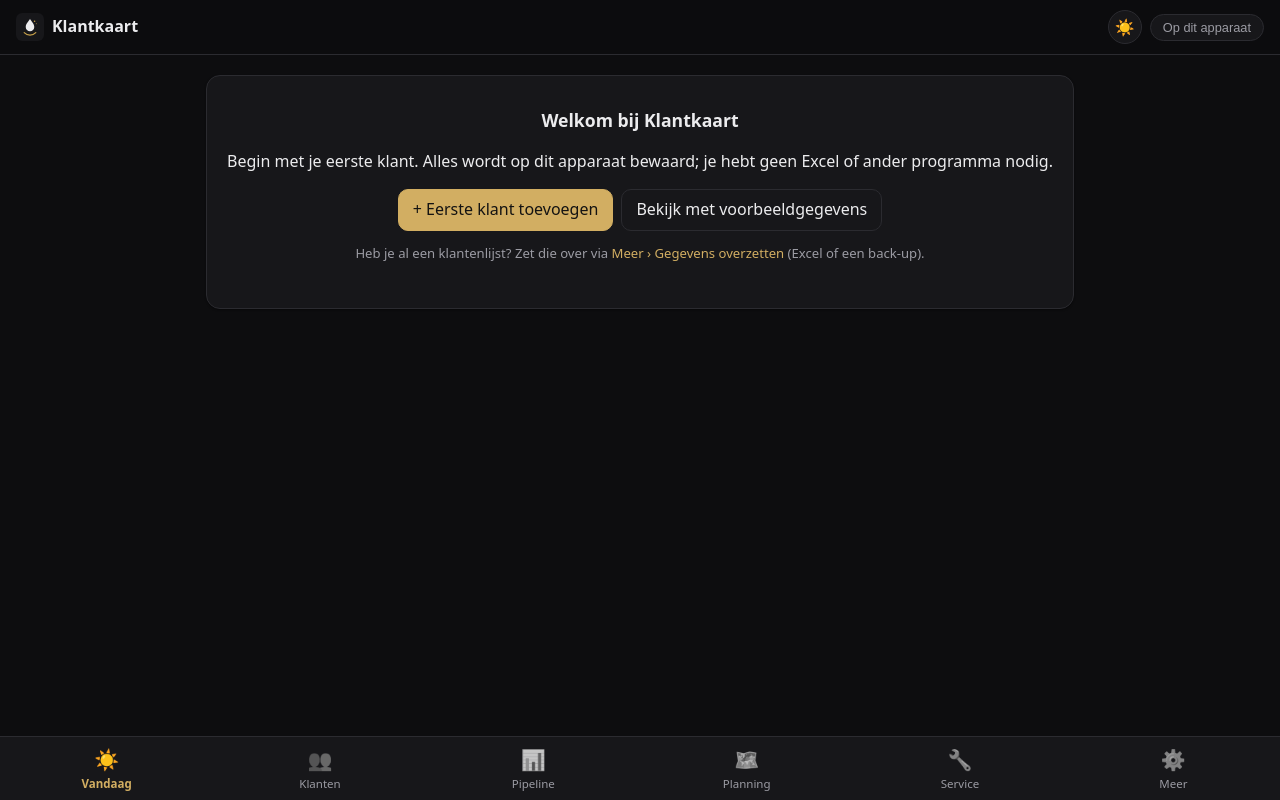
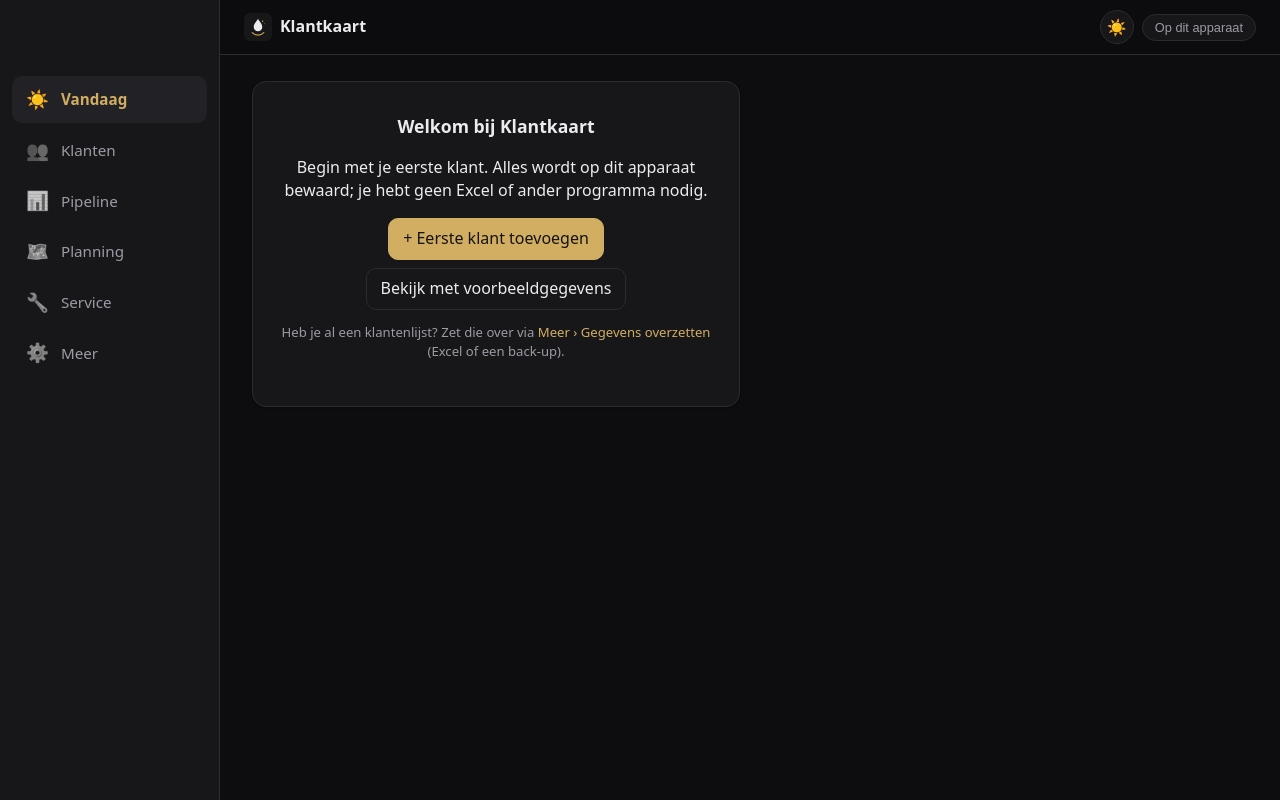
Before and after one commit to scentlinqnl-png/crm, a PHP site: page / in a window 1280 px wide. Run offline with PHP 8.4, Linux system fonts and the light colour scheme.

Commit message:
Bredere desktopweergave (mobile first)
- Vanaf 1024 px: zijbalk-navigatie links, inhoud tot 1400 px breed
- Vandaag, klantkaart, rapportage en Meer in twee (vanaf 1500 px drie) kolommen
- Klantenlijst in meerdere kolommen, bredere dialogen en pipeline-kolommen
- Mobiele opmaak ongewijzigd; zoekbalk en contactknoppen ook op mobiel netter

Co-Authored-By: Claude Opus 5.5 <noreply@anthropic.com>
Claude-Session: https://claude.ai/code/session_01FCnc4Lf1Jh814hazcR7W6m

```diff
--- a/js/app.js
+++ b/js/app.js
@@ -1416,6 +1416,8 @@ function render() {
   const [re, fn, tab, usesParams] = found;
   const arg = usesParams ? params : path.match(re)?.[1];
   const scrollY = lastRoute === location.hash ? window.scrollY : 0;
+  // Op brede schermen tonen deze overzichten hun kaarten in twee kolommen (alleen via CSS min-width).
+  view.classList.toggle('wide-grid', [viewVandaag, viewKlant, viewRapport, viewMeer].includes(fn));
   view.innerHTML = fn(arg);
   fn.after?.(arg);
   $$('[data-demo]', view).forEach((b) => b.addEventListener('click', startDemo));
--- a/styles.css
+++ b/styles.css
@@ -154,13 +154,15 @@ main { max-width: 900px; margin: 0 auto; padding: 8px 16px; outline: none; }
 .list li { display: flex; align-items: center; gap: 8px; padding: 12px 4px; border-bottom: 1px solid var(--line); }
 .list li:last-child { border-bottom: 0; }
 .list li > a, .list li > div { flex: 1; min-width: 0; color: var(--text); }
+.list li > a.btn { flex: none; }
 .list b { font-weight: 600; }
 .list.compact li { padding: 9px 2px; }
 .list li.clickable { cursor: pointer; }
 #klantList { background: var(--surface); border: 1px solid var(--line); border-radius: var(--radius); padding: 0 12px; }
 
 .searchbar { display: flex; gap: 8px; margin: 8px 0; }
-.searchbar input { flex: 1; }
+.searchbar input { flex: 1; min-width: 0; }
+.searchbar select { width: auto; flex: none; max-width: 40%; }
 .chips { display: flex; gap: 6px; overflow-x: auto; padding: 4px 0 10px; scrollbar-width: none; }
 .chip { border: 1px solid var(--line); background: var(--surface); color: var(--text); border-radius: 999px; padding: 6px 12px; font: inherit; font-size: .85rem; white-space: nowrap; cursor: pointer; }
 .chip.on { background: var(--brand); color: var(--brand-ink); border-color: var(--brand); }
@@ -332,3 +334,48 @@ canvas.sig { width: 100%; height: 150px; background: #fff; border-radius: 10px;
 .add-stop { display: flex; flex-wrap: wrap; gap: 8px; margin: 10px 0 4px; }
 .add-stop select { flex: 1; min-width: 200px; }
 .time-inline { width: 112px; min-height: 34px; padding: 4px 6px; font: inherit; font-weight: 700; }
+
+/* ---------- Desktop (mobile first: alles hieronder geldt alleen op brede schermen) ---------- */
+@media (min-width: 1024px) {
+  :root { --sidebar-w: 220px; }
+  body { padding-bottom: 32px; padding-left: var(--sidebar-w); }
+  .topbar { padding-left: 24px; padding-right: 24px; }
+  main { max-width: 1400px; padding: 16px 32px 32px; }
+
+  /* Menubalk onderaan wordt een zijbalk links */
+  .tabbar {
+    top: 0; bottom: 0; right: auto; width: var(--sidebar-w); height: auto;
+    display: flex; flex-direction: column; gap: 4px;
+    padding: 76px 12px 16px; border-top: 0; border-right: 1px solid var(--line);
+  }
+  .tabbar a { flex-direction: row; justify-content: flex-start; gap: 12px; padding: 10px 14px; border-radius: 10px; font-size: .95rem; }
+  .tabbar a span { font-size: 1.15rem; }
+  .tabbar a:hover { background: var(--surface-2); }
+  .tabbar a.on { background: var(--surface-2); }
+  .topbar { position: sticky; z-index: 11; }
+
+  #toast, .fab { bottom: 24px; }
+  #toast { left: calc(50% + var(--sidebar-w) / 2); }
+
+  /* Klantenlijst in kolommen */
+  #klantList { display: grid; grid-template-columns: repeat(auto-fill, minmax(340px, 1fr)); column-gap: 24px; padding: 0 16px; }
+  #klantList li:last-child { border-bottom: 1px solid var(--line); }
+
+  /* Overzichten met kaarten: twee kolommen, kop en KPI's over de volle breedte */
+  #view.wide-grid { display: grid; grid-template-columns: repeat(2, minmax(0, 1fr)); column-gap: 20px; align-items: start; }
+  #view.wide-grid > * { grid-column: 1 / -1; }
+  #view.wide-grid > section.card:not(.hero), #view.wide-grid > details.card, #view.wide-grid > a.nav-card { grid-column: auto; }
+  #view.wide-grid > .card { margin: 10px 0; }
+
+  .kpis { grid-template-columns: repeat(4, 1fr); }
+  .board { grid-auto-columns: minmax(260px, 1fr); }
+  dialog { width: min(720px, calc(100vw - 48px)); }
+  .dlg { padding: 24px; }
+  .quick { grid-template-columns: repeat(auto-fit, minmax(140px, max-content)); }
+  .row3 { grid-template-columns: repeat(3, 1fr); }
+}
+
+@media (min-width: 1500px) {
+  #view.wide-grid { grid-template-columns: repeat(3, minmax(0, 1fr)); }
+  #view.wide-grid > .kpis, #view.wide-grid > h1, #view.wide-grid > .alert, #view.wide-grid > .back { grid-column: 1 / -1; }
+}
--- a/sw.js
+++ b/sw.js
@@ -1,5 +1,5 @@
 // Service worker: app-shell offline beschikbaar. Microsoft/Graph/OSM-verkeer gaat altijd naar het netwerk.
-const CACHE = 'klantkaart-v12';
+const CACHE = 'klantkaart-v13';
 const SHELL = [
   './', 'index.html', 'auth.html', 'styles.css', 'manifest.webmanifest',
   'js/app.js', 'js/store.js', 'js/planner.js', 'js/graph.js', 'js/excel.js', 'js/geo.js', 'js/demo.js', 'js/claude.js', 'js/ui.js', 'js/service.js', 'js/crm.js', 'js/media.js', 'js/report.js', 'js/stock.js', 'js/quotes.js', 'js/import.js', 'js/auth-page.js',
```
